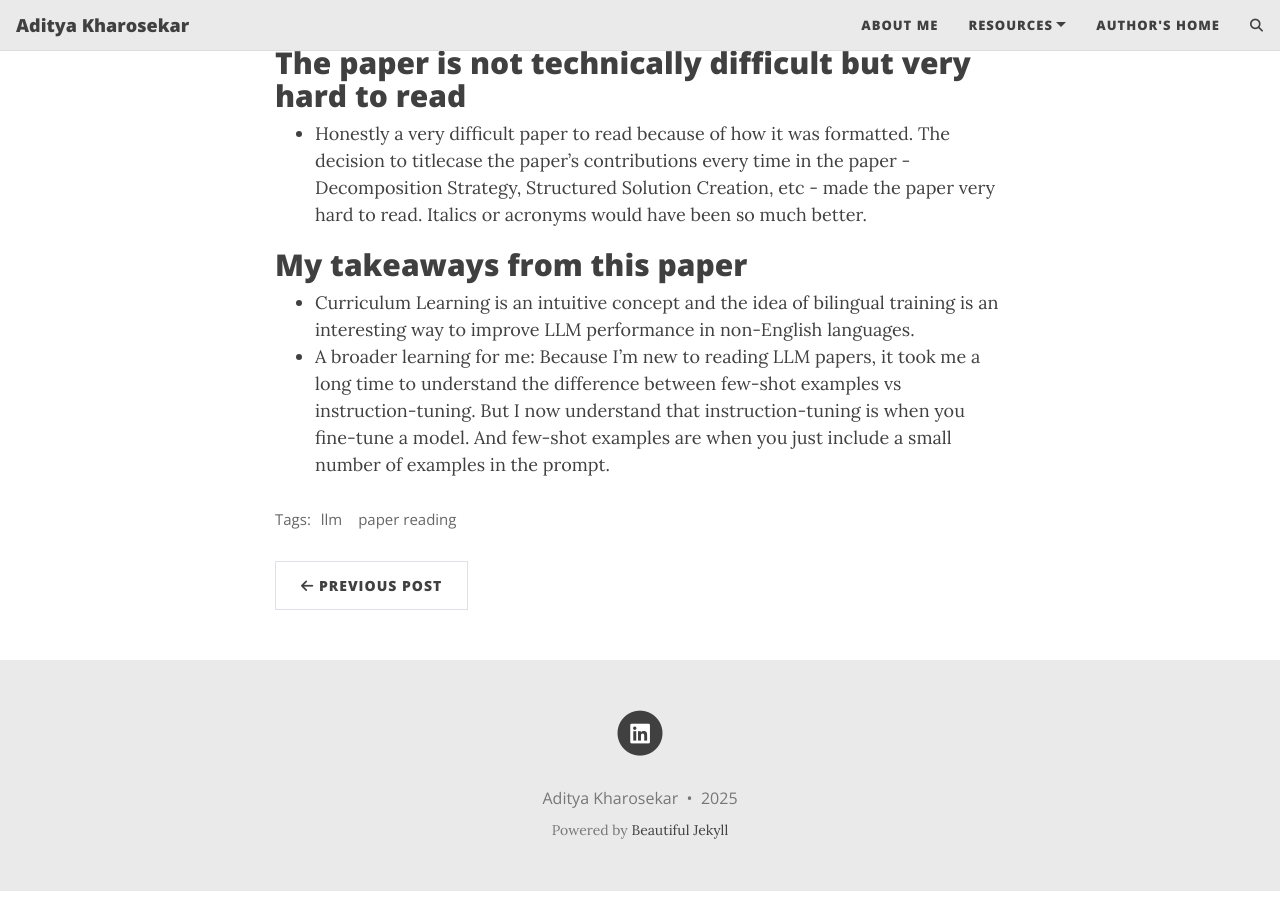
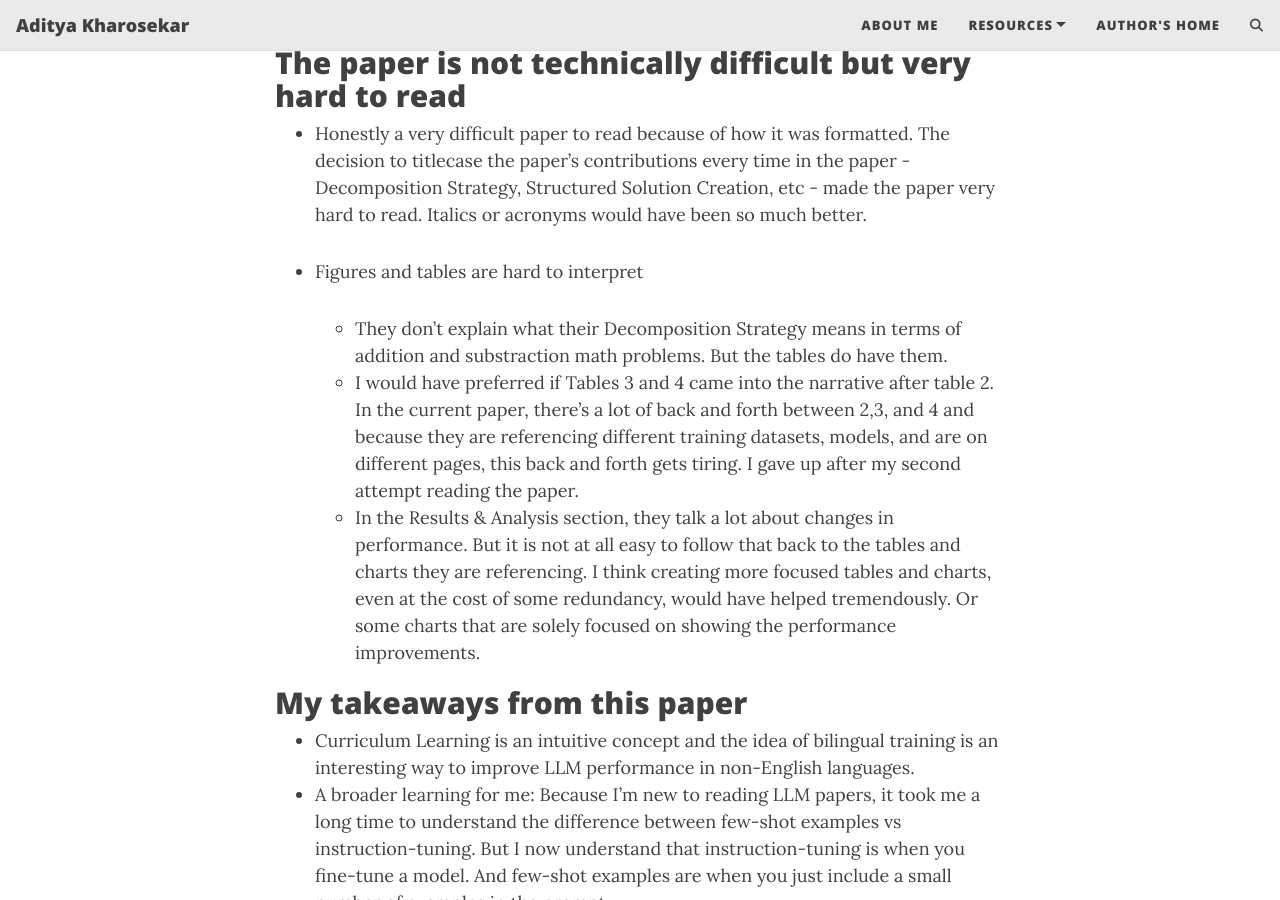
Before and after one commit to Aditya-Kharosekar/aditya-kharosekar.github.io, a Jekyll site: the page built from _posts/2024-01-25-multilingual_llm_reasoning.md, in a window 1280 px wide and 900 px high, scrolled down 1185 px. Built offline with Jekyll 4.4.1, drawn with Linux system fonts in a browser that asks for light colours; comment, search, counter and statistics services are not loaded.

Commit message:
reintroducing

```diff
--- a/_posts/2024-01-25-multilingual_llm_reasoning.md
+++ b/_posts/2024-01-25-multilingual_llm_reasoning.md
@@ -21,6 +21,11 @@ tags: [llm, paper reading]
 
 * Honestly a very difficult paper to read because of how it was formatted. The decision to titlecase the paper’s contributions every time in the paper - Decomposition Strategy, Structured Solution Creation,  etc - made the paper very hard to read. Italics or acronyms would have been so much better.
 
+* Figures and tables are hard to interpret
+    - They don’t explain what their Decomposition Strategy means in terms of addition and substraction math problems. But the tables do have them.
+    - I would have preferred if Tables 3 and 4 came into the narrative after table 2. In the current paper, there’s a lot of back and forth between 2,3, and 4 and because they are referencing different training datasets, models, and are on different pages, this back and forth gets tiring. I gave up after my second attempt reading the paper.
+    - In the Results & Analysis section, they talk a lot about changes in performance. But it is not at all easy to follow that back to the tables and charts they are referencing. I think creating more focused tables and charts, even at the cost of some redundancy, would have helped tremendously. Or some charts that are solely focused on showing the performance improvements.
+
 ## My takeaways from this paper
 
 * Curriculum Learning is an intuitive concept and the idea of bilingual training is an interesting way to improve LLM performance in non-English languages.
```
